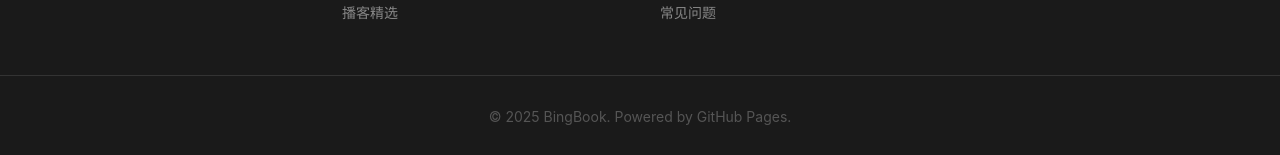
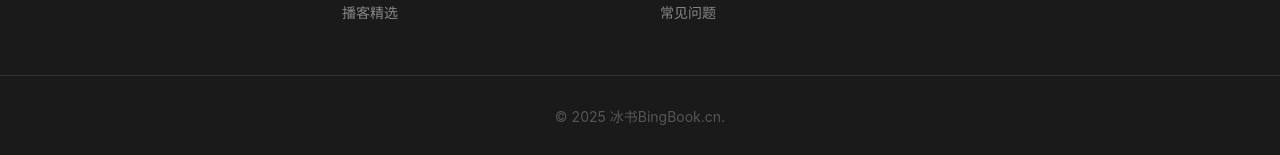
Before and after one commit to rzcne/github.io, a Jekyll site: the page built from index.html, in a window 1280 px wide and 900 px high, scrolled down 1136 px. Shown: the part 742-897 px from the top of the window. Built offline with Jekyll 4.4.1, drawn with Linux system fonts in a browser that asks for light colours; the list of posts is cut into pages by our own code.

Commit message:
Update default.html

```diff
--- a/_layouts/default.html
+++ b/_layouts/default.html
@@ -209,7 +209,7 @@
             </div>
         </div>
         <div class="copyright">
-            &copy; {{ site.time | date: "%Y" }} BingBook. Powered by GitHub Pages.
+            &copy; {{ site.time | date: "%Y" }} 冰书BingBook.cn.
         </div>
     </footer>
 
```
